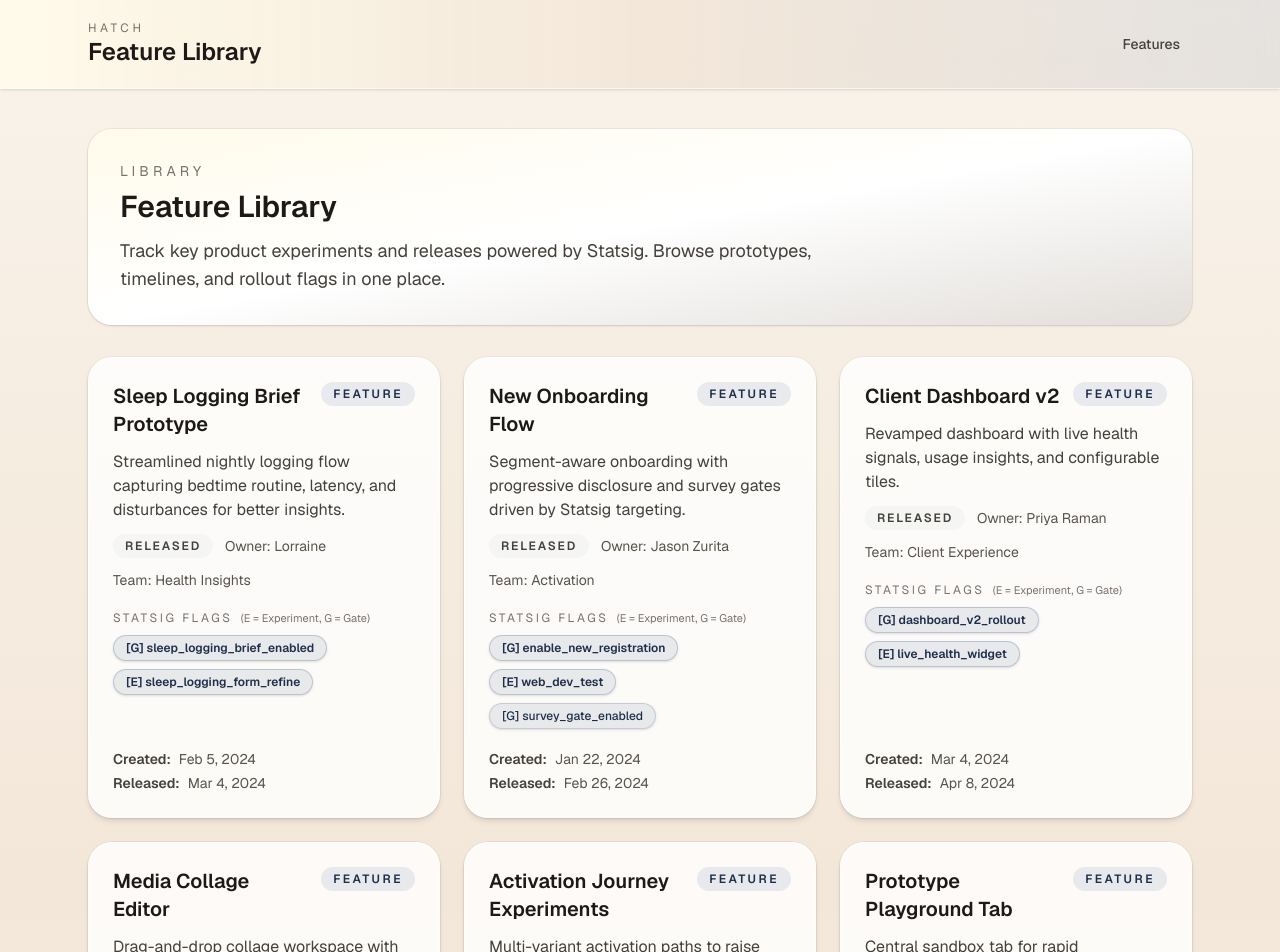
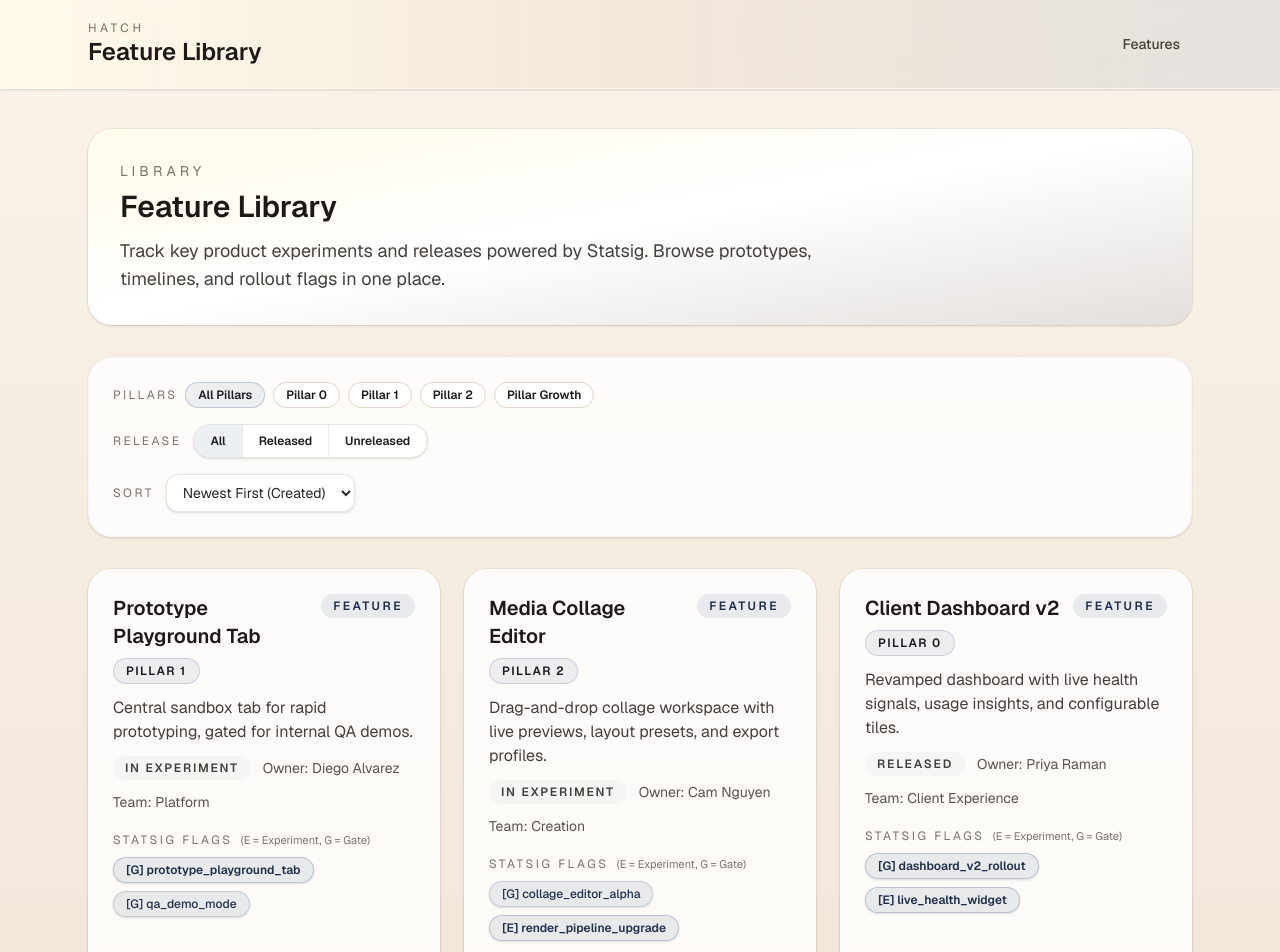
Before and after one commit to hatch-baby/web-prototype, a Next.js app: page /features in a window 1280 px wide. Shown: the top 952 px of the page. Built offline with nearby package versions, Linux system fonts and the light colour scheme.

Commit message:
Update to add filters and sorting

```diff
--- a/app/features/[id]/page.tsx
+++ b/app/features/[id]/page.tsx
@@ -2,6 +2,7 @@ import Link from "next/link";
 import { notFound } from "next/navigation";
 import { features } from "@/lib/features/data";
 import type { Feature } from "@/lib/features/types";
+import { colors } from "@/lib/theme";
 
 const formatDate = (date: string) =>
   new Date(date).toLocaleDateString(undefined, {
@@ -39,6 +40,16 @@ export default async function FeatureDetailPage({ params }: PageProps) {
           <div className="mt-3 flex flex-wrap gap-3 text-sm text-stone-700">
             <span className="rounded-full bg-stone-100 px-3 py-1 text-xs font-semibold uppercase tracking-[0.15em] text-stone-700">
               {feature.status}
+            </span>
+            <span
+              className="rounded-full px-3 py-1 text-xs font-semibold uppercase tracking-[0.12em]"
+              style={{
+                backgroundColor: `${colors.primary}14`,
+                color: colors.textPrimary,
+                border: `1px solid ${colors.primary}33`,
+              }}
+            >
+              {feature.pillar}
             </span>
             <span className="text-stone-600">Owner: {feature.owner}</span>
             <span className="text-stone-600">Team: {feature.team}</span>
--- a/app/features/page.tsx
+++ b/app/features/page.tsx
@@ -1,7 +1,43 @@
+"use client";
+
 import { FeatureCard } from "@/components/FeatureCard";
-import { features } from "@/lib/features/data";
+import { useFeatureStore } from "@/lib/features/store";
+import type { ReleasedFilter, SortOption } from "@/lib/features/store";
+import type { Pillar } from "@/lib/features/types";
+import { colors } from "@/lib/theme";
 
 export default function FeatureListPage() {
+  const {
+    filteredAndSortedFeatures,
+    selectedPillars,
+    releasedFilter,
+    sortOption,
+    setSelectedPillars,
+    setReleasedFilter,
+    setSortOption,
+  } = useFeatureStore();
+
+  const allPillars: Pillar[] = ["Pillar 0", "Pillar 1", "Pillar 2", "Pillar Growth"];
+
+  const togglePillar = (pillar: Pillar) => {
+    setSelectedPillars((prev) =>
+      prev.includes(pillar) ? prev.filter((p) => p !== pillar) : [...prev, pillar],
+    );
+  };
+
+  const releasedOptions: { label: string; value: ReleasedFilter }[] = [
+    { label: "All", value: "all" },
+    { label: "Released", value: "released" },
+    { label: "Unreleased", value: "unreleased" },
+  ];
+
+  const sortOptions: { label: string; value: SortOption }[] = [
+    { label: "Newest First (Created)", value: "created_desc" },
+    { label: "Oldest First (Created)", value: "created_asc" },
+    { label: "Title A–Z", value: "title_asc" },
+    { label: "Title Z–A", value: "title_desc" },
+  ];
+
   return (
     <div className="space-y-8">
       <section className="overflow-hidden rounded-3xl bg-gradient-to-br from-amber-50 via-white to-[#385481]/10 p-8 shadow-sm ring-1 ring-black/5">
@@ -17,8 +53,86 @@ export default function FeatureListPage() {
         </p>
       </section>
 
+      <section className="space-y-4 rounded-3xl border border-stone-100 bg-white/80 p-6 shadow-sm">
+        <div className="flex flex-wrap items-center gap-2">
+          <span className="text-xs uppercase tracking-[0.2em] text-stone-500">
+            Pillars
+          </span>
+          <button
+            onClick={() => setSelectedPillars([])}
+            className="rounded-full border px-3 py-1 text-xs font-semibold transition"
+            style={{
+              borderColor: selectedPillars.length === 0 ? `${colors.primary}40` : colors.borderSubtle,
+              backgroundColor: selectedPillars.length === 0 ? `${colors.primary}15` : colors.surface,
+              color: colors.textPrimary,
+            }}
+          >
+            All Pillars
+          </button>
+          {allPillars.map((pillar) => {
+            const active = selectedPillars.includes(pillar);
+            return (
+              <button
+                key={pillar}
+                onClick={() => togglePillar(pillar)}
+                className="rounded-full border px-3 py-1 text-xs font-semibold transition"
+                style={{
+                  borderColor: active ? `${colors.primary}50` : colors.borderSubtle,
+                  backgroundColor: active ? `${colors.primary}18` : colors.surface,
+                  color: colors.textPrimary,
+                }}
+              >
+                {pillar}
+              </button>
+            );
+          })}
+        </div>
+
+        <div className="flex flex-wrap items-center gap-3">
+          <span className="text-xs uppercase tracking-[0.2em] text-stone-500">
+            Release
+          </span>
+          <div className="flex overflow-hidden rounded-full border border-stone-200 bg-white shadow-sm">
+            {releasedOptions.map((opt) => {
+              const active = releasedFilter === opt.value;
+              return (
+                <button
+                  key={opt.value}
+                  onClick={() => setReleasedFilter(opt.value)}
+                  className="px-4 py-2 text-xs font-semibold transition"
+                  style={{
+                    backgroundColor: active ? `${colors.primary}18` : "transparent",
+                    color: colors.textPrimary,
+                    borderRight: "1px solid #eaeaea",
+                  }}
+                >
+                  {opt.label}
+                </button>
+              );
+            })}
+          </div>
+        </div>
+
+        <div className="flex flex-wrap items-center gap-3">
+          <span className="text-xs uppercase tracking-[0.2em] text-stone-500">
+            Sort
+          </span>
+          <select
+            value={sortOption}
+            onChange={(e) => setSortOption(e.target.value as SortOption)}
+            className="rounded-xl border border-stone-200 bg-white px-3 py-2 text-sm text-stone-800 shadow-sm"
+          >
+            {sortOptions.map((opt) => (
+              <option key={opt.value} value={opt.value}>
+                {opt.label}
+              </option>
+            ))}
+          </select>
+        </div>
+      </section>
+
       <section className="grid gap-6 md:grid-cols-2 xl:grid-cols-3">
-        {features.map((feature) => (
+        {filteredAndSortedFeatures.map((feature) => (
           <FeatureCard key={feature.id} feature={feature} />
         ))}
       </section>
--- a/components/FeatureCard.tsx
+++ b/components/FeatureCard.tsx
@@ -1,5 +1,6 @@
 import Link from "next/link";
 import type { Feature } from "@/lib/features/types";
+import { colors } from "@/lib/theme";
 
 type Props = {
   feature: Feature;
@@ -22,8 +23,20 @@ export function FeatureCard({ feature }: Props) {
         <h3 className="text-xl font-semibold text-stone-900">
           {feature.title}
         </h3>
-        <span className="rounded-full bg-[#385481]/10 px-3 py-1 text-xs font-semibold uppercase tracking-[0.2em] text-[#1f2f4b]">
+        <span className="rounded-full px-3 py-1 text-xs font-semibold uppercase tracking-[0.2em] text-[#1f2f4b]" style={{ backgroundColor: `${colors.primary}1A` }}>
           Feature
+        </span>
+      </div>
+      <div className="mt-2 flex flex-wrap items-center gap-2 text-sm">
+        <span
+          className="rounded-full px-3 py-1 text-xs font-semibold uppercase tracking-[0.12em]"
+          style={{
+            backgroundColor: `${colors.primary}14`,
+            color: colors.textPrimary,
+            border: `1px solid ${colors.primary}33`,
+          }}
+        >
+          {feature.pillar}
         </span>
       </div>
       <p className="mt-3 text-stone-700">{feature.description}</p>
@@ -53,14 +66,22 @@ export function FeatureCard({ feature }: Props) {
                 href={flag.url}
                 target="_blank"
                 rel="noreferrer"
-                className="rounded-full border border-[#385481]/25 bg-[#385481]/10 px-3 py-1 text-xs font-semibold text-[#1f2f4b] shadow-sm transition hover:-translate-y-0.5 hover:border-[#385481]/40 hover:bg-white"
+                className="rounded-full border px-3 py-1 text-xs font-semibold text-[#1f2f4b] shadow-sm transition hover:-translate-y-0.5 hover:bg-white"
+                style={{
+                  borderColor: `${colors.primary}40`,
+                  backgroundColor: `${colors.primary}1A`,
+                }}
               >
                 [{flag.isExperiment ? "E" : "G"}] {flag.name}
               </a>
             ) : (
               <span
                 key={flag.name}
-                className="rounded-full border border-[#385481]/20 bg-[#385481]/10 px-3 py-1 text-xs font-medium text-[#1f2f4b] shadow-sm"
+                className="rounded-full border px-3 py-1 text-xs font-medium text-[#1f2f4b] shadow-sm"
+                style={{
+                  borderColor: `${colors.primary}33`,
+                  backgroundColor: `${colors.primary}1A`,
+                }}
               >
                 [{flag.isExperiment ? "E" : "G"}] {flag.name}
               </span>
--- a/lib/features/data.ts
+++ b/lib/features/data.ts
@@ -26,6 +26,7 @@ export const features: Feature[] = [
     owner: "Lorraine",
     team: "Health Insights",
     status: "Released",
+    pillar: "Pillar 1",
   },
   {
     id: "onboarding-flow-v2",
@@ -57,6 +58,7 @@ export const features: Feature[] = [
     owner: "Jason Zurita",
     team: "Activation",
     status: "Released",
+    pillar: "Pillar Growth",
   },
   {
     id: "client-dashboard-v2",
@@ -83,6 +85,7 @@ export const features: Feature[] = [
     owner: "Priya Raman",
     team: "Client Experience",
     status: "Released",
+    pillar: "Pillar 0",
   },
   {
     id: "media-collage-editor",
@@ -108,6 +111,7 @@ export const features: Feature[] = [
     owner: "Cam Nguyen",
     team: "Creation",
     status: "In Experiment",
+    pillar: "Pillar 2",
   },
   {
     id: "activation-journey-experiments",
@@ -139,6 +143,7 @@ export const features: Feature[] = [
     owner: "Mina Patel",
     team: "Activation",
     status: "Released",
+    pillar: "Pillar Growth",
   },
   {
     id: "prototype-playground-tab",
@@ -164,6 +169,7 @@ export const features: Feature[] = [
     owner: "Diego Alvarez",
     team: "Platform",
     status: "In Experiment",
+    pillar: "Pillar 1",
   },
   {
     id: "insights-digest-email",
@@ -189,5 +195,6 @@ export const features: Feature[] = [
     owner: "Noor Hassan",
     team: "Insights",
     status: "Released",
+    pillar: "Pillar 0",
   },
 ];
--- /dev/null
+++ b/lib/features/store.ts
@@ -0,0 +1,76 @@
+"use client";
+
+import { useMemo, useState } from "react";
+import { features as initialFeatures } from "./data";
+import type { Feature, Pillar } from "./types";
+
+export type ReleasedFilter = "all" | "released" | "unreleased";
+export type SortOption = "created_desc" | "created_asc" | "title_asc" | "title_desc";
+
+const sortFeatures = (items: Feature[], sort: SortOption) => {
+  const sorted = [...items];
+  switch (sort) {
+    case "created_asc":
+      sorted.sort(
+        (a, b) => new Date(a.dateCreated).getTime() - new Date(b.dateCreated).getTime(),
+      );
+      break;
+    case "title_asc":
+      sorted.sort((a, b) => a.title.localeCompare(b.title));
+      break;
+    case "title_desc":
+      sorted.sort((a, b) => b.title.localeCompare(a.title));
+      break;
+    case "created_desc":
+    default:
+      sorted.sort(
+        (a, b) => new Date(b.dateCreated).getTime() - new Date(a.dateCreated).getTime(),
+      );
+      break;
+  }
+  return sorted;
+};
+
+const filterFeatures = (
+  items: Feature[],
+  selectedPillars: Pillar[],
+  releasedFilter: ReleasedFilter,
+) => {
+  let result = [...items];
+  if (selectedPillars.length > 0) {
+    result = result.filter((f) => selectedPillars.includes(f.pillar));
+  }
+  if (releasedFilter === "released") {
+    result = result.filter((f) => Boolean(f.dateReleased));
+  } else if (releasedFilter === "unreleased") {
+    result = result.filter((f) => !f.dateReleased);
+  }
+  return result;
+};
+
+export function useFeatureStore() {
+  const [features] = useState<Feature[]>(initialFeatures);
+  const [selectedPillars, setSelectedPillars] = useState<Pillar[]>([]);
+  const [releasedFilter, setReleasedFilter] = useState<ReleasedFilter>("all");
+  const [sortOption, setSortOption] = useState<SortOption>("created_desc");
+
+  const filteredAndSortedFeatures = useMemo(
+    () =>
+      sortFeatures(
+        filterFeatures(features, selectedPillars, releasedFilter),
+        sortOption,
+      ),
+    [features, selectedPillars, releasedFilter, sortOption],
+  );
+
+  return {
+    features,
+    selectedPillars,
+    releasedFilter,
+    sortOption,
+    setSelectedPillars,
+    setReleasedFilter,
+    setSortOption,
+    filteredAndSortedFeatures,
+  };
+}
--- a/lib/features/types.ts
+++ b/lib/features/types.ts
@@ -9,6 +9,7 @@ export type Feature = {
   owner: string;
   team: string;
   status: "In Discovery" | "In Experiment" | "Released";
+  pillar: Pillar;
 };
 
 export type StatsigFlagRef = {
@@ -17,3 +18,9 @@ export type StatsigFlagRef = {
   isFeatureGate: boolean;
   url?: string;
 };
+
+export type Pillar =
+  | "Pillar 0"
+  | "Pillar 1"
+  | "Pillar 2"
+  | "Pillar Growth";
--- /dev/null
+++ b/lib/theme.ts
@@ -0,0 +1,28 @@
+export const colors = {
+  // Primary brand accent; update this to reskin the app.
+  primary: "#385481",
+  background: "#F7F3EC",
+  surface: "#FFFFFF",
+  borderSubtle: "#E1D5C9",
+  textPrimary: "#1B1B1F",
+  textSecondary: "#5F5B66",
+  pillBackground: "#E5EDF4",
+  danger: "#D9534F",
+};
+
+export const radii = {
+  card: "1rem",
+  pill: "999px",
+  button: "0.75rem",
+};
+
+export const spacing = {
+  xs: "0.25rem",
+  sm: "0.5rem",
+  md: "0.75rem",
+  lg: "1rem",
+  xl: "1.5rem",
+};
+
+// To reskin the app, update colors.primary/background/surface and the radii/spacing as needed.
+// These tokens are used across cards, filters, pills, and buttons.
```
